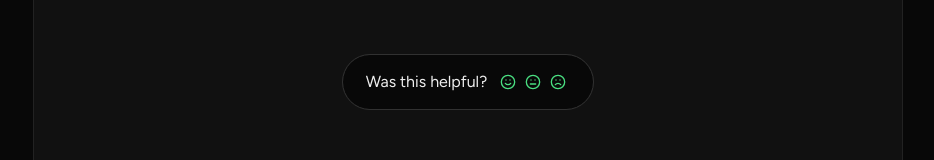
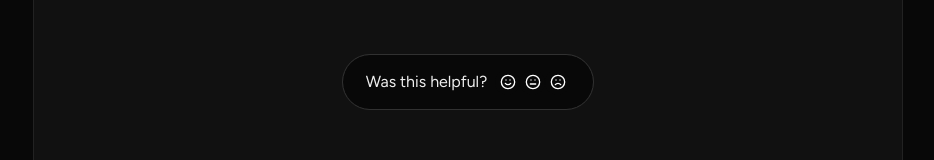
Before and after one commit to harsh-1923/harsh, a React (Vite) app in the folder client/: page /exp/vercel-feedback in a window 1280 px wide. Shown: the part 330-490 px from the top of the page, without its empty margins (172-1106 px from the left). Built offline with nearby package versions, Linux system fonts and the light colour scheme.

Commit message:
Vercel Feedback fixes

```diff
--- a/client/src/components/ExperimentCard/ExperimentCard.jsx
+++ b/client/src/components/ExperimentCard/ExperimentCard.jsx
@@ -14,7 +14,6 @@ const ExperimentCard = ({ title = "Processing Buttons", tag, src, link }) => {
             autoPlay
             loop
             muted
-            showControls="false"
             controlsList="nofullscreen"
             disablePictureInPicture
             playsInline
--- a/client/src/components/ExperimentSlider/ExperimentSlider.jsx
+++ b/client/src/components/ExperimentSlider/ExperimentSlider.jsx
@@ -8,6 +8,12 @@ const experiments = [
     link: "/exp/dynamic-button",
     tag: "State specific button states.",
     src: "https://imharsh.s3.eu-north-1.amazonaws.com/ProcessingButton.mp4",
+  },
+  {
+    title: "Vercel Feedback",
+    link: "/exp/vercel-feedback",
+    tag: "Feedback forms from Vercel.",
+    src: "https://imharsh.s3.eu-north-1.amazonaws.com/Vercel_Feedback.mp4",
   },
   {
     title: "Spotify Filters",
--- a/client/src/components/Experiments/VercelFeedback/VercelFeedback.css
+++ b/client/src/components/Experiments/VercelFeedback/VercelFeedback.css
@@ -29,8 +29,12 @@
   height: 25px;
   outline: none;
   border: none;
-  background-color: transparent;
+  background-color: var(--bg);
   cursor: pointer;
+}
+
+button[data-selected-mood="true"] {
+  background-color: rgba(103, 128, 239, 0.42);
 }
 
 .vercel-feeback-input {
@@ -56,8 +60,6 @@
   align-items: center;
   justify-content: flex-end;
   outline: 1px solid var(--gray-5);
-
-  /* padding-bottom: 5px; */
 }
 
 .vercel-feeback-button {
@@ -75,10 +77,6 @@
   overflow: hidden;
 }
 
-button[data-selected-mood="true"] {
-  background-color: rgba(173, 216, 230, 0.384);
-}
-
 .vercel-feeback-button span {
   display: flex;
   align-items: center;
@@ -94,9 +92,12 @@ button[data-selected-mood="true"] {
 /* ------SUCCESS------- */
 .vercel-feedback-send-success {
   width: 100%;
-  min-height: 152px;
+
   display: flex;
   align-items: center;
   justify-content: center;
+
   flex-direction: column;
+
+  height: 120px;
 }
--- a/client/src/components/Experiments/VercelFeedback/VercelFeedback.jsx
+++ b/client/src/components/Experiments/VercelFeedback/VercelFeedback.jsx
@@ -1,7 +1,6 @@
 import React, { useState, useEffect, useRef } from "react";
 import "./VercelFeedback.css";
 import { Smile, Check, Loader, Frown, Meh } from "lucide-react";
-import { Toaster, toast } from "sonner";
 
 import useMeasure from "react-use-measure";
 
@@ -13,7 +12,6 @@ const VercelFeedback = () => {
   const [sent, setSent] = useState(false);
   const [feedback, setFeedback] = useState("");
   const [data, setData] = useState({ mood: null, feedback: "" });
-
   const [selectedMood, setSelectedMood] = useState(null);
 
   const [ref, bounds] = useMeasure();
@@ -21,7 +19,7 @@ const VercelFeedback = () => {
 
   useEffect(() => {
     if (state === "active" && textAreaRef.current) {
-      textAreaRef.current.focus();
+      if (window.innerWidth > 500) textAreaRef.current.focus();
     }
   }, [state]);
 
@@ -38,7 +36,7 @@ const VercelFeedback = () => {
   const textAreaVariants = {
     inactive: {
       opacity: 0,
-      filter: "blur(2px)",
+      filter: "blur(4px)",
       y: -20,
     },
     active: {
@@ -53,14 +51,13 @@ const VercelFeedback = () => {
 
     await new Promise((resolve) => setTimeout(resolve, 1500));
 
-    setTimeout(() => {
-      setIsSending(false);
-      setSent(true);
-    }, 2000);
+    setIsSending(false);
+    setSelectedMood(null);
+    setSent(true);
 
-    await new Promise((resolve) => setTimeout(resolve, 4000));
+    await new Promise((resolve) => setTimeout(resolve, 2000));
     setData({ mood: selectedMood, feedback: feedback });
-    toast(`<p>Sent to "/api/v1/feedback<p> <br/> ${JSON.stringify(data)}`);
+    // toast(`<p>Sent to "/api/v1/feedback<p> <br/> ${JSON.stringify(data)}`);
     setState("inactive");
     setSent(false);
     setData({ mood: "", feedback: "" });
@@ -73,7 +70,7 @@ const VercelFeedback = () => {
       initial={"inactive"}
       animate={state === "active" ? "active" : "inactive"}
       className="vercel-feedback-wrap"
-      transition={{ type: "spring", duration: 0.3, bounce: 0.2 }}
+      transition={{ type: "spring", duration: 0.3, bounce: 0 }}
       tabIndex={0}
     >
       <div ref={ref} className="vercel-feedback-inner">
@@ -82,24 +79,7 @@ const VercelFeedback = () => {
           <div className="vercel-feedback-icons">
             <button
               data-selected-mood={
-                selectedMood ? (selectedMood === 0 ? "true" : "false") : "false"
-              }
-              onClick={() => {
-                setState("active");
-                setSelectedMood(0);
-              }}
-              className="vercel-feedback-icon-button"
-            >
-              <Smile
-                className="vercel-feedback-icon"
-                size={16}
-                color="#49de80"
-                strokeWidth={2}
-              />
-            </button>
-            <button
-              data-selected-mood={
-                selectedMood ? (selectedMood === 1 ? "true" : "false") : "false"
+                selectedMood ? (selectedMood == 1 ? "true" : "false") : "false"
               }
               onClick={() => {
                 setState("active");
@@ -107,10 +87,10 @@ const VercelFeedback = () => {
               }}
               className="vercel-feedback-icon-button"
             >
-              <Meh
+              <Smile
                 className="vercel-feedback-icon"
                 size={16}
-                color="#49de80"
+                color="white"
                 strokeWidth={2}
               />
             </button>
@@ -124,10 +104,27 @@ const VercelFeedback = () => {
               }}
               className="vercel-feedback-icon-button"
             >
+              <Meh
+                className="vercel-feedback-icon"
+                size={16}
+                color="white"
+                strokeWidth={2}
+              />
+            </button>
+            <button
+              data-selected-mood={
+                selectedMood ? (selectedMood === 3 ? "true" : "false") : "false"
+              }
+              onClick={() => {
+                setState("active");
+                setSelectedMood(3);
+              }}
+              className="vercel-feedback-icon-button"
+            >
               <Frown
                 className="vercel-feedback-icon"
                 size={16}
-                color="#49de80"
+                color="white"
                 strokeWidth={2}
               />
             </button>
@@ -149,7 +146,7 @@ const VercelFeedback = () => {
                 style={{ marginBottom: "20px" }}
               />
               <p>Your feedback has been recieved.</p>
-              <p>Thanks for helping</p>
+              <p>Thanks for helping!</p>
             </motion.div>
           </div>
         ) : (
--- a/client/src/pages/Experiments/VercelFeebbackPage/VercelFeebbackPage.css
+++ b/client/src/pages/Experiments/VercelFeebbackPage/VercelFeebbackPage.css
@@ -14,3 +14,10 @@
   align-items: center;
   justify-content: center;
 }
+
+@media (max-width: 600px) {
+  .vf-demo-wrap {
+    background-color: transparent;
+    outline: none;
+  }
+}
```
